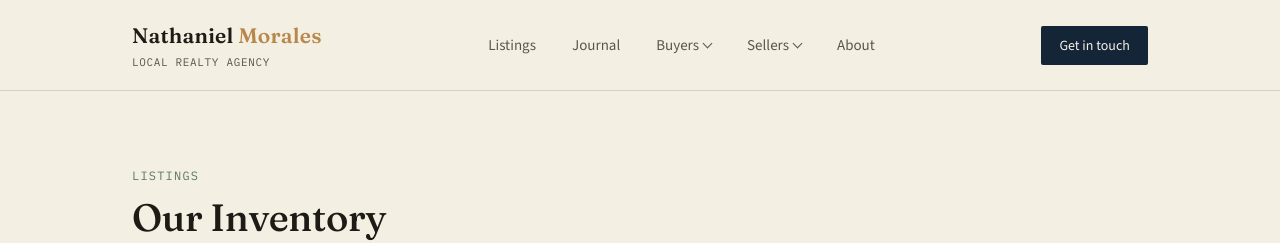
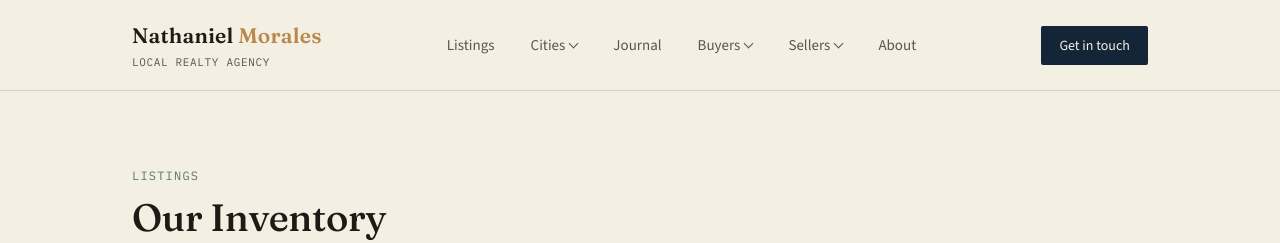
Before and after one commit to nathanielmorales7/deedanddoor, a Jekyll site: the page listings.html, which Jekyll copies as it is, in a window 1280 px wide. Shown: the top 243 px of the page. Built offline with Jekyll 4.4.1, drawn with Linux system fonts in a browser that asks for light colours.

Commit message:
Add Cities nav dropdown

```diff
--- a/listings.html
+++ b/listings.html
@@ -27,6 +27,68 @@
       </a>
       <div class="navlinks">
         <a href="listings.html">Listings</a>
+        <div class="navdrop">
+          <a href="#" class="navdrop-trigger">Cities</a>
+          <div class="navdrop-menu mega">
+            <div class="mega-grid">
+              <div class="mega-group">
+                <div class="mega-head">Core Cities</div>
+                <ul>
+                  <li><a href="dallas.html">Dallas</a></li>
+                  <li><a href="fort-worth.html">Fort Worth</a></li>
+                </ul>
+              </div>
+              <div class="mega-group">
+                <div class="mega-head">North Dallas &amp; Collin Co.</div>
+                <ul>
+                  <li><a href="plano.html">Plano</a></li>
+                  <li><a class="todo">Richardson</a></li>
+                  <li><a href="mckinney.html">McKinney</a></li>
+                  <li><a href="frisco.html">Frisco</a></li>
+                  <li><a href="prosper.html">Prosper</a></li>
+                  <li><a class="todo">Allen</a></li>
+                  <li><a class="todo">Celina</a></li>
+                </ul>
+              </div>
+              <div class="mega-group">
+                <div class="mega-head">Denton County</div>
+                <ul>
+                  <li><a class="todo">Denton</a></li>
+                  <li><a class="todo">Lewisville</a></li>
+                  <li><a class="todo">Carrollton</a></li>
+                  <li><a class="todo">Flower Mound</a></li>
+                  <li><a class="todo">Little Elm</a></li>
+                  <li><a class="todo">Grapevine</a></li>
+                </ul>
+              </div>
+              <div class="mega-group">
+                <div class="mega-head">Mid-Cities &amp; South</div>
+                <ul>
+                  <li><a href="arlington.html">Arlington</a></li>
+                  <li><a class="todo">Grand Prairie</a></li>
+                  <li><a href="irving.html">Irving</a></li>
+                  <li><a class="todo">Mansfield</a></li>
+                  <li><a class="todo">North Richland Hills</a></li>
+                  <li><a class="todo">Waxahachie</a></li>
+                </ul>
+              </div>
+              <div class="mega-group">
+                <div class="mega-head">East DFW</div>
+                <ul>
+                  <li><a href="garland.html">Garland</a></li>
+                  <li><a class="todo">Mesquite</a></li>
+                  <li><a class="todo">Rowlett</a></li>
+                  <li><a class="todo">Forney</a></li>
+                  <li><a class="todo">Terrell</a></li>
+                  <li><a class="todo">Rockwall</a></li>
+                </ul>
+              </div>
+            </div>
+            <div class="mega-foot">
+              <span>9 of 27 city pages live &mdash; more added monthly.</span>
+            </div>
+          </div>
+        </div>
         <a href="journal.html">Journal</a>
         <div class="navdrop">
           <a href="buyers.html" class="navdrop-trigger">Buyers</a>
```
